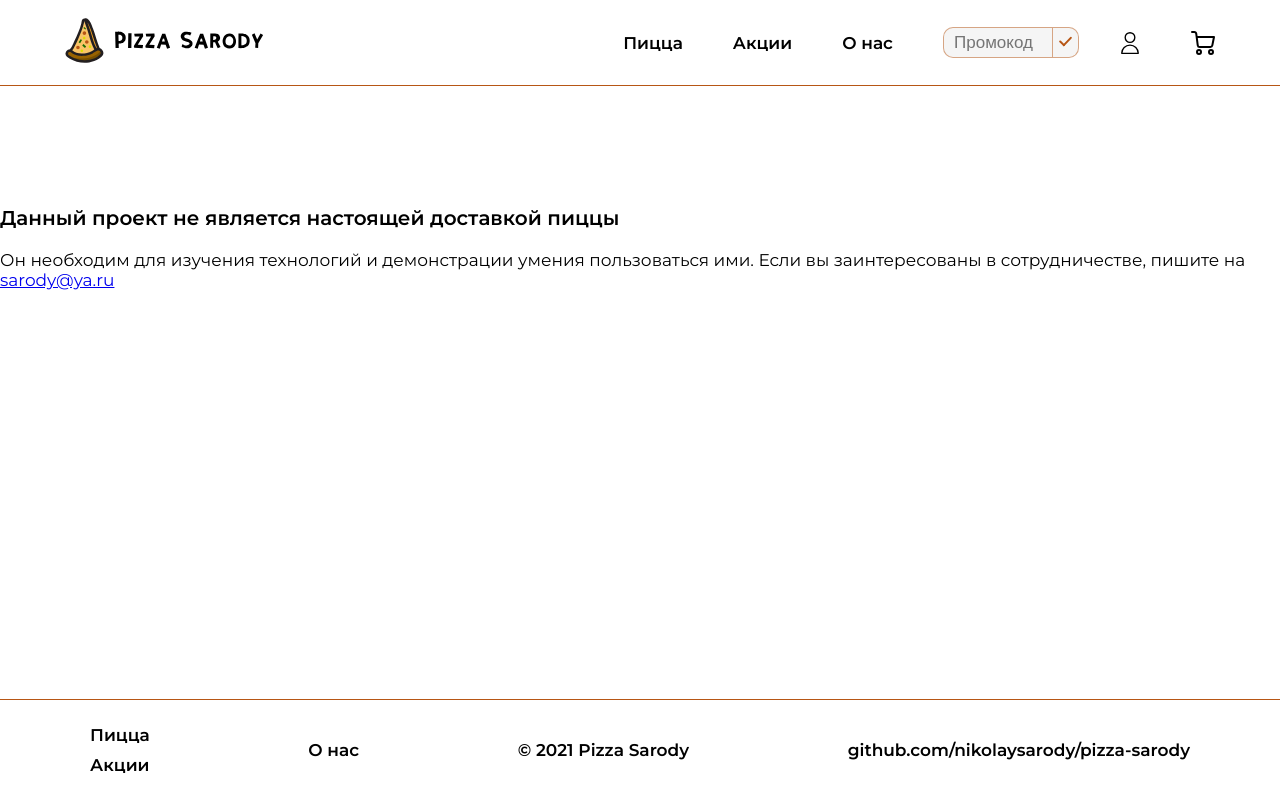
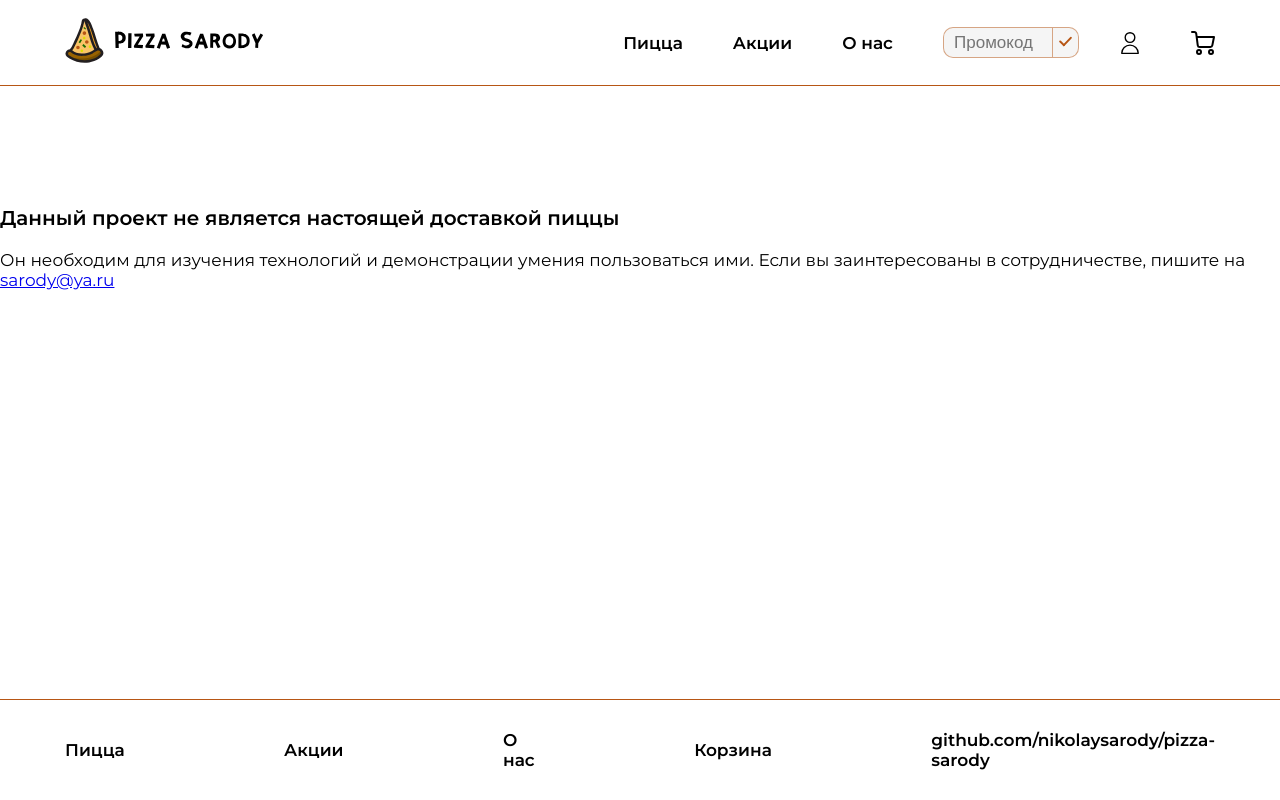
Before and after one commit to nikolaysarody/pizza-sarody, a React (Create React App) app: page /about in a window 1280 px wide. Built offline with nearby package versions, Linux system fonts and the light colour scheme.

Commit message:
mobile compatibility

```diff
--- a/src/components/footer/footer.js
+++ b/src/components/footer/footer.js
@@ -1,10 +1,24 @@
-import React from 'react';
+import React, {useEffect, useState} from 'react';
 import './footer.scss';
+import SideNav from "../header/sideNav/sideNav";
+import {Link} from "react-router-dom";
+import logoImg from "../header/logo.svg";
+import enterImg from "../header/enter.svg";
+import userImg from "../header/user.svg";
+import Cart from "../cart/cart";
 
 function Footer() {
-    const date = new Date();
-    return (
-        <div className='footer'>
+    const [container, setContainer] = useState(null);
+
+    useEffect(() => {
+        checkSize();
+        window.addEventListener('resize', checkSize);
+        return () => window.removeEventListener('resize', checkSize);
+    }, []);
+
+    const checkSize = () => {
+        if (window.innerWidth < 962) {
+            setContainer(() => (
                 <div className='footer__container'>
                     <div className='footer__section'>
                         <div className='footer__button'>
@@ -18,19 +32,65 @@ function Footer() {
                         <div className='footer__button'>
                             <a href='#'>О нас</a>
                         </div>
-                </div>
-                <div className='footer__section'>
-                    <div className='footer__copyright'>
-                        <span>© {date.getFullYear()} Pizza Sarody</span>
+                        <div className='footer__button'>
+                            <a href='#'>Корзина</a>
                         </div>
                     </div>
-                <div className='footer_section'>
+                    {/*<div className='footer__section'>*/}
+                    {/*    <div className='footer__copyright'>*/}
+                    {/*        <span>© {new Date().getFullYear()} Pizza Sarody</span>*/}
+                    {/*    </div>*/}
+                    {/*</div>*/}
+                    <div className='footer__section'>
                         <div className='footer__button'>
                             <a href='https://github.com/nikolaysarody/pizza-sarody'
                                target='_blank'>github.com/nikolaysarody/pizza-sarody</a>
                         </div>
                     </div>
                 </div>
+            ));
+        } else {
+            setContainer(() => (
+                <div className='footer__container'>
+                    <div className='footer__section'>
+                        <div className='footer__button'>
+                            <a href='#'>Пицца</a>
+                        </div>
+                    </div>
+                    <div className='footer__section'>
+                        <div className='footer__button'>
+                            <a href='#'>Акции</a>
+                        </div>
+                    </div>
+                    <div className='footer__section'>
+                        <div className='footer__button'>
+                            <a href='#'>О нас</a>
+                        </div>
+                    </div>
+                    <div className='footer__section'>
+                        <div className='footer__button'>
+                            <a href='#'>Корзина</a>
+                        </div>
+                    </div>
+                    {/*<div className='footer__section'>*/}
+                    {/*    <div className='footer__copyright'>*/}
+                    {/*        <span>© {new Date().getFullYear()} Pizza Sarody</span>*/}
+                    {/*    </div>*/}
+                    {/*</div>*/}
+                    <div className='footer__section'>
+                        <div className='footer__button'>
+                            <a href='https://github.com/nikolaysarody/pizza-sarody'
+                               target='_blank'>github.com/nikolaysarody/pizza-sarody</a>
+                        </div>
+                    </div>
+                </div>
+            ));
+        }
+    }
+
+    return (
+        <div className='footer'>
+            {container}
         </div>
     );
 }
--- a/src/components/footer/footer.scss
+++ b/src/components/footer/footer.scss
@@ -14,8 +14,20 @@
         align-items: center;
         width: 1322px;
 
-        @media (max-width: 1400px) {
-            max-width: 1100px;
+        @media (max-width: 1500px) {
+            max-width: 1320px;
+        }
+
+        @media (max-width: 1319px) {
+            max-width: 1150px;
+        }
+
+        @media (max-width: 1149px) {
+            max-width: 963px;
+        }
+
+        @media (max-width: 962px) {
+            margin: 0 60px 0 60px;
         }
     }
 
@@ -23,6 +35,7 @@
         display: flex;
         flex-direction: column;
         align-items: center;
+        flex-basis: 0;
     }
 
     &__button{
--- a/src/components/header/sideNav/sideNav.js
+++ b/src/components/header/sideNav/sideNav.js
@@ -1,15 +1,25 @@
 import React, {useEffect, useRef, useState} from 'react';
 import {Link} from "react-router-dom";
-import logoMinImg from "../logo-min.svg";
 import logoImg from '../logo.svg';
 import menuImg from "../menu.svg";
 import enterImg from "../enter.svg";
 import './sideNav.scss';
 import '../header.scss';
+import {useSelector} from "react-redux";
 
 function SideNav() {
     const [sideNavSwitch, setSideNavSwitch] = useState(false);
+    const pizzas = useSelector(state => state.order.pizza);
+    const [count, setCount] = useState(0);
     const sideNav = useRef(null);
+
+    useEffect(() => {
+        let count = 0;
+        pizzas.forEach((item) => {
+            count += item.count;
+        });
+        setCount(count);
+    }, [pizzas]);
 
     useEffect(() => {
         if(sideNavSwitch){
@@ -18,6 +28,17 @@ function SideNav() {
             sideNav.current.style.transform = `translateX(${window.getComputedStyle(sideNav.current).width})`;
         }
     }, [sideNavSwitch]);
+
+    const cartCounter = () => {
+        if (count) {
+            return (
+                <div className='header__counter'>
+                    <span>{count}</span>
+                </div>
+            );
+        }
+        return null;
+    };
 
     return (
         <div className='header__container'>
@@ -50,6 +71,7 @@ function SideNav() {
                         </div>
                         <div className='header__button'>
                             <Link to='/order'>Корзина</Link>
+                            {cartCounter()}
                         </div>
                         <div className='header__promo'>
                             <input type='text' placeholder='Промокод'/>
--- a/src/components/header/sideNav/sideNav.scss
+++ b/src/components/header/sideNav/sideNav.scss
@@ -20,4 +20,32 @@
       margin: 40px 40px 40px 40px;
     }
   }
+
+  &__button {
+    display: flex;
+    align-items: center;
+  }
+
+  &__counter {
+    display: flex;
+    align-items: center;
+    justify-content: center;
+    width: 30px;
+    height: 30px;
+    border: 2px solid #B75615;
+    border-radius: 15px;
+    box-sizing: border-box;
+    margin-left: 9px;
+
+    span {
+      font-weight: 600;
+      font-size: 17px;
+      line-height: 21px;
+      -webkit-touch-callout: none; /* iOS Safari */
+      -webkit-user-select: none;   /* Chrome/Safari/Opera */
+      -moz-user-select: none;      /* Firefox */
+      -ms-user-select: none;       /* Internet Explorer/Edge */
+      user-select: none;
+    }
+  }
 }
--- a/src/components/slider/slider.js
+++ b/src/components/slider/slider.js
@@ -6,7 +6,6 @@ import navigationDotActive from './active_dot.svg';
 import navigationDotNotActive from './not_active_dot.svg';
 import PizzaService from "../services/pizzaService";
 import SliderModal from "./sliderModal/sliderModal";
-
 
 function Slider() {
     const pizzaService = new PizzaService();
@@ -28,7 +27,7 @@ function Slider() {
 
     useEffect(() => {
         setWidth(window.getComputedStyle(sliderWrapper.current).width);
-    }, [sliderWrapper]);
+    }, [width]);
 
     useEffect(() => {
         slidesField.current.style.transform = `translateX(-${offset}px)`;
@@ -43,7 +42,7 @@ function Slider() {
             <div className={className} key={id} onClick={clickable ? () => {
                 setModalVisible(true);
                 // showModal(title, description, text);
-                console.log(modalVisible)
+                // console.log(modalVisible)
             } : null}>
                 <div className='slider__text'>
                     <span className='slider__title'>{title}</span>
```
Also changed, not shown: src/components/header/header.js (+6 -64 lines), src/components/header/menu.svg (added). Lines whose indentation alone changed are shown as unchanged.
